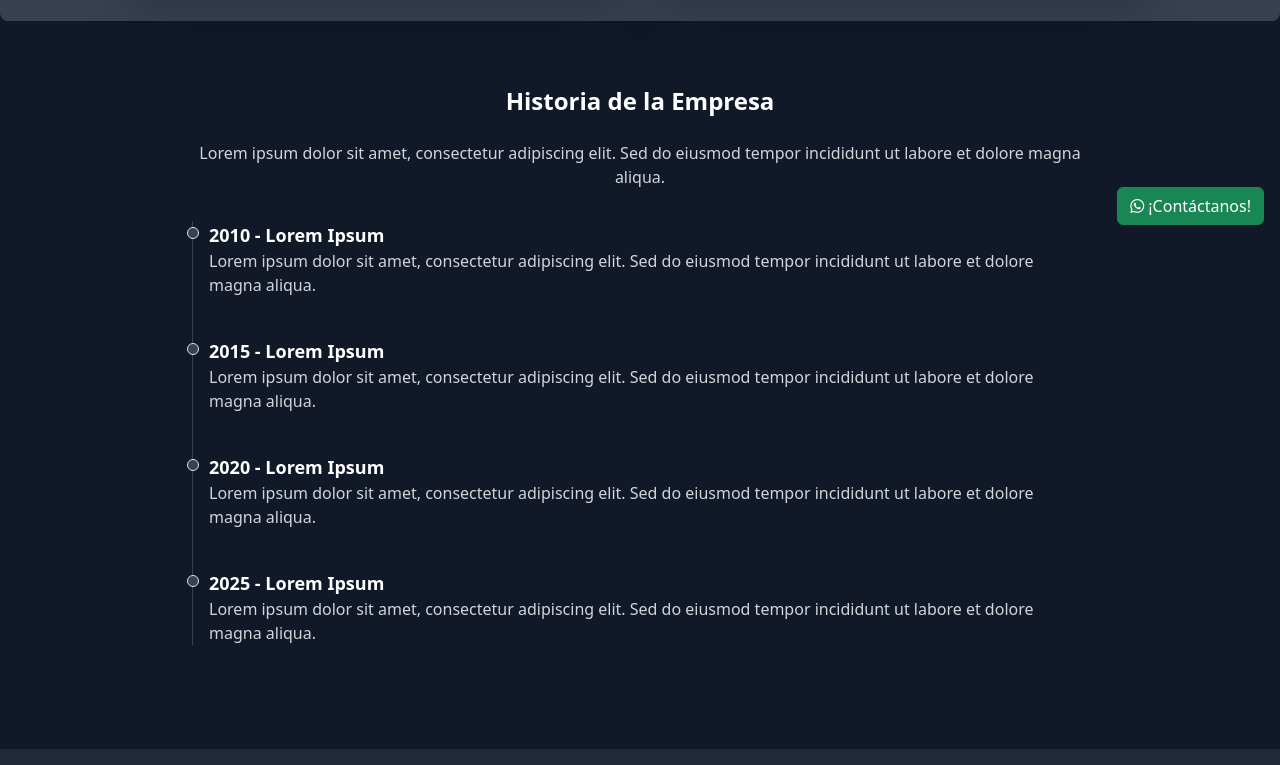
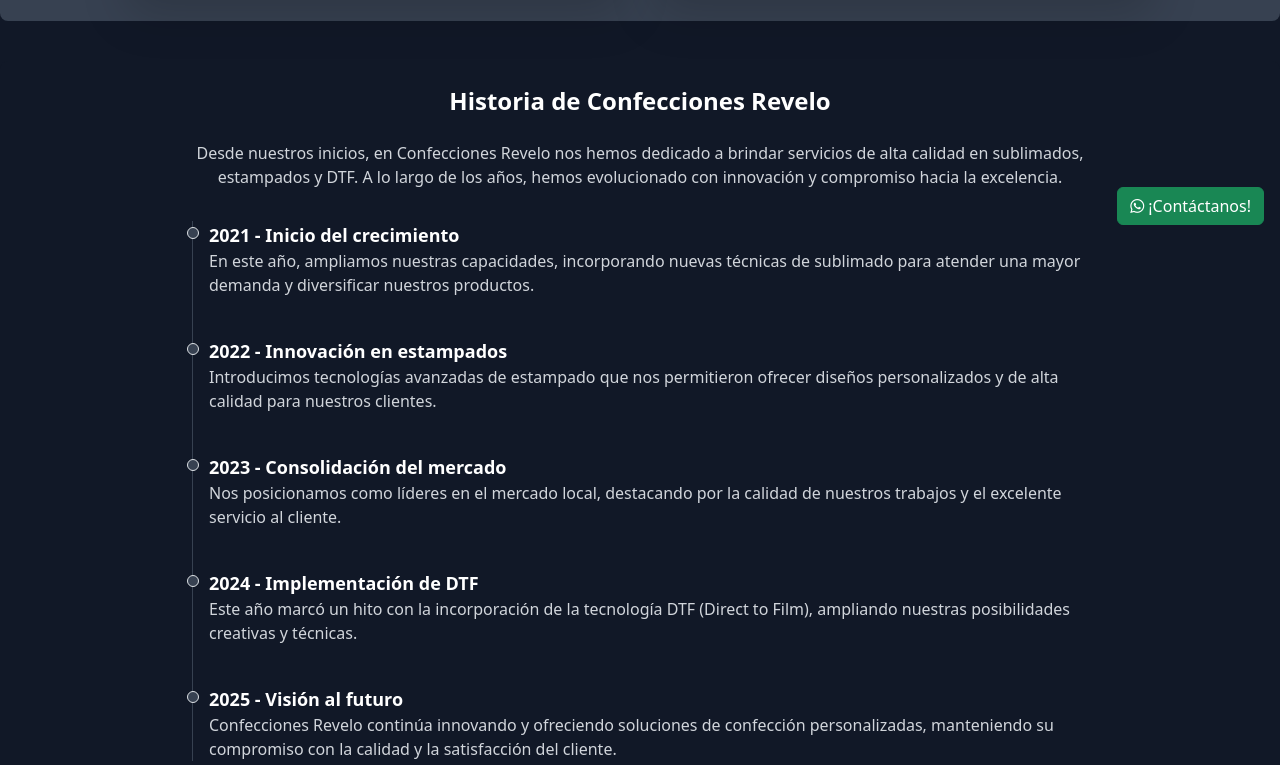
Before and after one commit to Jchimbo99/Proyecto-Jch, a plain HTML site: page nosotros.html in a window 1280 px wide. Shown: the part 559-1324 px from the top of the page. Drawn offline with nearby package versions, Linux system fonts and the light colour scheme; a script that the page names is missing.

Commit message:
Proyecto Final Jorge Chimbo

```diff
--- a/nosotros.html
+++ b/nosotros.html
@@ -174,55 +174,56 @@
 
     <section class="bg-gray-900 p-6 rounded-lg my-10">
         <div class="max-w-4xl mx-auto">
-            <h2 class="text-2xl font-bold text-white mb-6 text-center">Historia de la Empresa</h2>
+            <h2 class="text-2xl font-bold text-white mb-6 text-center">Historia de Confecciones Revelo</h2>
             <p class="text-gray-300 text-center mb-8">
-                Lorem ipsum dolor sit amet, consectetur adipiscing elit. Sed do eiusmod tempor incididunt ut labore et
-                dolore magna aliqua.
+                Desde nuestros inicios, en Confecciones Revelo nos hemos dedicado a brindar servicios de alta calidad en sublimados, estampados y DTF. A lo largo de los años, hemos evolucionado con innovación y compromiso hacia la excelencia.
             </p>
             <div class="relative border-l border-gray-700">
 
                 <div class="mb-10 ml-4">
-                    <div class="absolute w-3 h-3 bg-gray-700 rounded-full mt-1.5 -left-1.5 border border-gray-800">
-                    </div>
-                    <h3 class="text-lg font-semibold text-white">2010 - Lorem Ipsum</h3>
+                    <div class="absolute w-3 h-3 bg-gray-700 rounded-full mt-1.5 -left-1.5 border border-gray-800"></div>
+                    <h3 class="text-lg font-semibold text-white">2021 - Inicio del crecimiento</h3>
                     <p class="text-gray-300">
-                        Lorem ipsum dolor sit amet, consectetur adipiscing elit. Sed do eiusmod tempor incididunt ut
-                        labore et dolore magna aliqua.
+                        En este año, ampliamos nuestras capacidades, incorporando nuevas técnicas de sublimado para atender una mayor demanda y diversificar nuestros productos.
                     </p>
                 </div>
 
                 <div class="mb-10 ml-4">
-                    <div class="absolute w-3 h-3 bg-gray-700 rounded-full mt-1.5 -left-1.5 border border-gray-800">
-                    </div>
-                    <h3 class="text-lg font-semibold text-white">2015 - Lorem Ipsum</h3>
+                    <div class="absolute w-3 h-3 bg-gray-700 rounded-full mt-1.5 -left-1.5 border border-gray-800"></div>
+                    <h3 class="text-lg font-semibold text-white">2022 - Innovación en estampados</h3>
                     <p class="text-gray-300">
-                        Lorem ipsum dolor sit amet, consectetur adipiscing elit. Sed do eiusmod tempor incididunt ut
-                        labore et dolore magna aliqua.
+                        Introducimos tecnologías avanzadas de estampado que nos permitieron ofrecer diseños personalizados y de alta calidad para nuestros clientes.
                     </p>
                 </div>
 
                 <div class="mb-10 ml-4">
-                    <div class="absolute w-3 h-3 bg-gray-700 rounded-full mt-1.5 -left-1.5 border border-gray-800">
-                    </div>
-                    <h3 class="text-lg font-semibold text-white">2020 - Lorem Ipsum</h3>
+                    <div class="absolute w-3 h-3 bg-gray-700 rounded-full mt-1.5 -left-1.5 border border-gray-800"></div>
+                    <h3 class="text-lg font-semibold text-white">2023 - Consolidación del mercado</h3>
                     <p class="text-gray-300">
-                        Lorem ipsum dolor sit amet, consectetur adipiscing elit. Sed do eiusmod tempor incididunt ut
-                        labore et dolore magna aliqua.
+                        Nos posicionamos como líderes en el mercado local, destacando por la calidad de nuestros trabajos y el excelente servicio al cliente.
                     </p>
                 </div>
 
                 <div class="mb-10 ml-4">
-                    <div class="absolute w-3 h-3 bg-gray-700 rounded-full mt-1.5 -left-1.5 border border-gray-800">
-                    </div>
-                    <h3 class="text-lg font-semibold text-white">2025 - Lorem Ipsum</h3>
+                    <div class="absolute w-3 h-3 bg-gray-700 rounded-full mt-1.5 -left-1.5 border border-gray-800"></div>
+                    <h3 class="text-lg font-semibold text-white">2024 - Implementación de DTF</h3>
                     <p class="text-gray-300">
-                        Lorem ipsum dolor sit amet, consectetur adipiscing elit. Sed do eiusmod tempor incididunt ut
-                        labore et dolore magna aliqua.
+                        Este año marcó un hito con la incorporación de la tecnología DTF (Direct to Film), ampliando nuestras posibilidades creativas y técnicas.
+                    </p>
+                </div>
+
+                <div class="mb-10 ml-4">
+                    <div class="absolute w-3 h-3 bg-gray-700 rounded-full mt-1.5 -left-1.5 border border-gray-800"></div>
+                    <h3 class="text-lg font-semibold text-white">2025 - Visión al futuro</h3>
+                    <p class="text-gray-300">
+                        Confecciones Revelo continúa innovando y ofreciendo soluciones de confección personalizadas, manteniendo su compromiso con la calidad y la satisfacción del cliente.
                     </p>
                 </div>
             </div>
         </div>
     </section>
+
+
 
 
     <footer class="footer bg-gray-800 text-white py-4">
```
